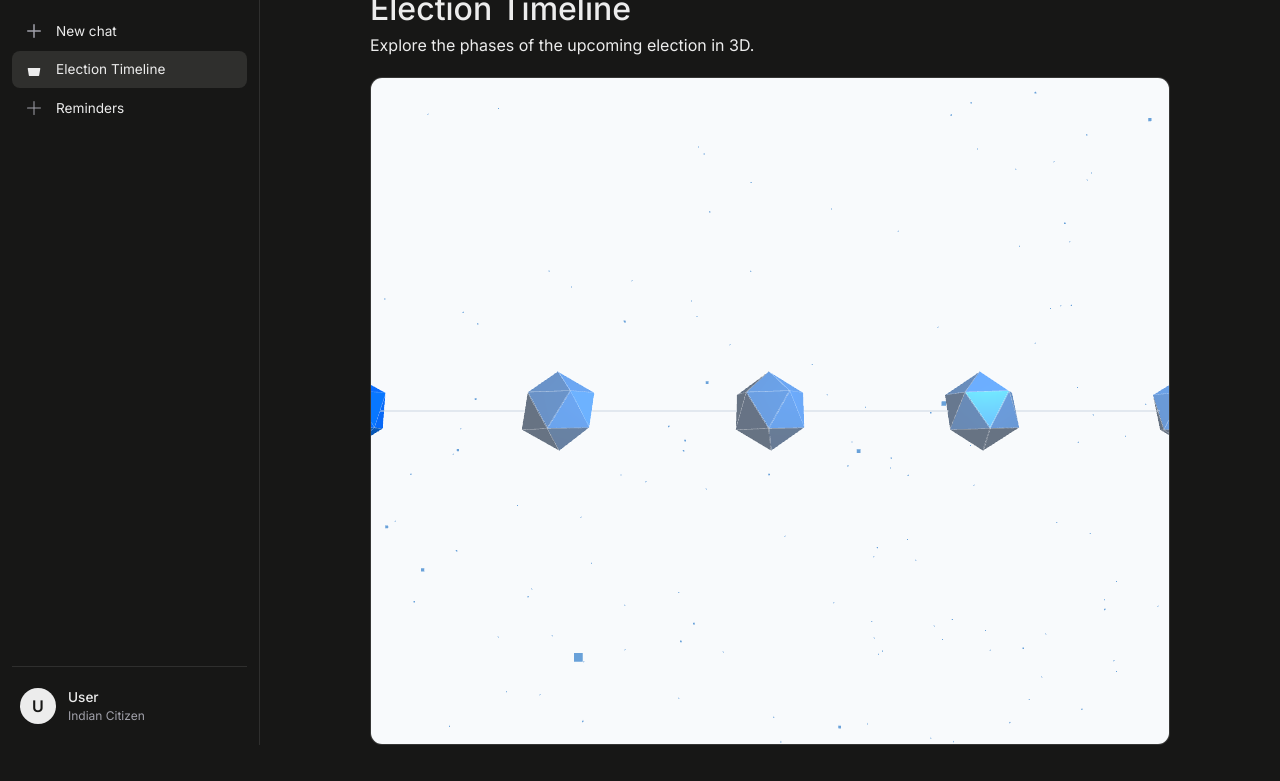
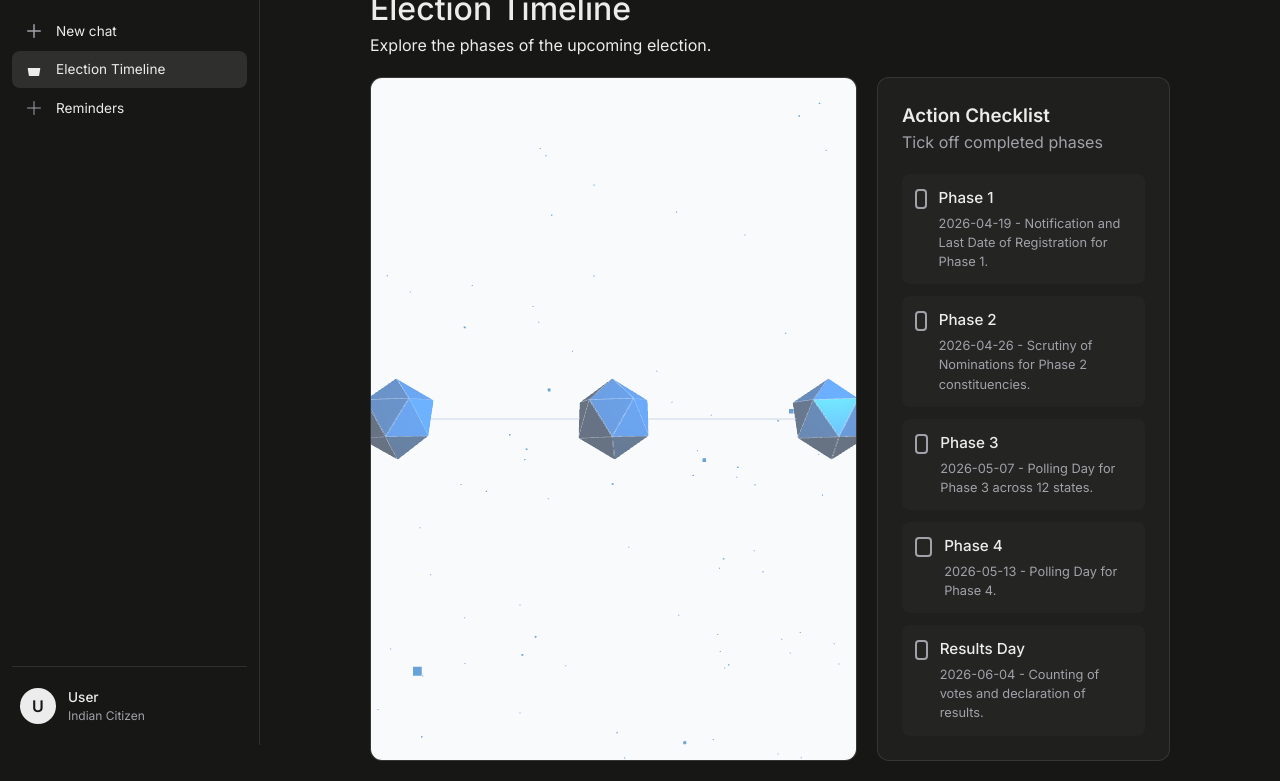
Before and after one commit to madhesh60/PromptWars_ElectionAssistant, a plain HTML site: page frontend/index.html in a window 1280 px wide. Both pictures are taken after a click on the link "Election Timeline". Shown: the part 55-836 px from the top of the page. Before the commit the page ends 800 px from the top, so only its background shows below. Drawn offline with nearby package versions, Linux system fonts and the light colour scheme; no server answers.

Commit message:
feat: add interactive timeline action checklist with persistent storage

```diff
--- a/frontend/index.html
+++ b/frontend/index.html
@@ -96,13 +96,28 @@
             <div id="view-timeline" class="view-section" style="display: none;">
                 <div class="timeline-header">
                     <h2>Election Timeline</h2>
-                    <p>Explore the phases of the upcoming election in 3D.</p>
+                    <p>Explore the phases of the upcoming election.</p>
                 </div>
-                <div id="three-canvas-container" class="canvas-wrapper"></div>
-                <div id="timeline-details" class="timeline-details hidden">
-                    <h3 id="phase-title"></h3>
-                    <p id="phase-date"></p>
-                    <p id="phase-desc"></p>
+
+                <div class="timeline-layout">
+                    <div class="timeline-visuals">
+                        <div id="three-canvas-container" class="canvas-wrapper"></div>
+                        <div id="timeline-details" class="timeline-details hidden">
+                            <h3 id="phase-title"></h3>
+                            <p id="phase-date"></p>
+                            <p id="phase-desc"></p>
+                        </div>
+                    </div>
+
+                    <div class="timeline-checklist">
+                        <div class="checklist-header">
+                            <h3>Action Checklist</h3>
+                            <p class="subtitle">Tick off completed phases</p>
+                        </div>
+                        <div id="checklist-container" class="checklist-items">
+                            <!-- Populated by JS -->
+                        </div>
+                    </div>
                 </div>
             </div>
 
--- a/frontend/style.css
+++ b/frontend/style.css
@@ -444,4 +444,105 @@ textarea::placeholder {
     .view-section {
         padding: 0 12px;
     }
+
+    .timeline-layout {
+        flex-direction: column;
+    }
 }
+
+/* Timeline Layout Enhancements */
+.timeline-layout {
+    display: flex;
+    gap: 20px;
+    height: 100%;
+    padding-bottom: 20px;
+}
+
+.timeline-visuals {
+    flex: 2;
+    display: flex;
+    flex-direction: column;
+    gap: 20px;
+}
+
+.timeline-checklist {
+    flex: 1;
+    background: var(--bg-surface);
+    border: 1px solid var(--border-light);
+    border-radius: var(--radius-md);
+    padding: 24px;
+    display: flex;
+    flex-direction: column;
+    overflow-y: auto;
+}
+
+.checklist-header {
+    margin-bottom: 20px;
+}
+
+.checklist-items {
+    display: flex;
+    flex-direction: column;
+    gap: 12px;
+}
+
+.checklist-item {
+    display: flex;
+    align-items: flex-start;
+    gap: 12px;
+    padding: 12px;
+    background: var(--bg-input);
+    border-radius: var(--radius-sm);
+    border: 1px solid transparent;
+    transition: var(--transition);
+}
+
+.checklist-item:hover {
+    border-color: var(--border-hover);
+}
+
+.checklist-item input[type="checkbox"] {
+    appearance: none;
+    width: 20px;
+    height: 20px;
+    border: 2px solid var(--text-muted);
+    border-radius: 4px;
+    outline: none;
+    cursor: pointer;
+    position: relative;
+    margin-top: 2px;
+}
+
+.checklist-item input[type="checkbox"]:checked {
+    background: var(--accent-blue);
+    border-color: var(--accent-blue);
+}
+
+.checklist-item input[type="checkbox"]:checked::after {
+    content: '';
+    position: absolute;
+    left: 5px;
+    top: 2px;
+    width: 5px;
+    height: 10px;
+    border: solid white;
+    border-width: 0 2px 2px 0;
+    transform: rotate(45deg);
+}
+
+.checklist-info h4 {
+    font-size: 0.95rem;
+    font-weight: 500;
+    margin-bottom: 4px;
+    transition: var(--transition);
+}
+
+.checklist-item.completed .checklist-info h4 {
+    text-decoration: line-through;
+    color: var(--text-muted);
+}
+
+.checklist-info p {
+    font-size: 0.8rem;
+    color: var(--text-muted);
+}
--- a/frontend/timeline/three_timeline.js
+++ b/frontend/timeline/three_timeline.js
@@ -72,6 +72,9 @@ window.TimelineRenderer = (function() {
         // Build Timeline
         buildTimelineObjects();
 
+        // Render Checklist UI
+        renderChecklist();
+
         // Event Listeners
         window.addEventListener('resize', onWindowResize);
         container.addEventListener('mousemove', onMouseMove);
@@ -92,6 +95,41 @@ window.TimelineRenderer = (function() {
                 });
             });
         }
+    }
+
+    function renderChecklist() {
+        const checklistContainer = document.getElementById('checklist-container');
+        if (!checklistContainer || !electionDataRef) return;
+
+        checklistContainer.innerHTML = '';
+
+        electionDataRef.forEach(event => {
+            const itemId = 'chk-' + event.id;
+            const savedState = localStorage.getItem(itemId) === 'true';
+
+            const itemDiv = document.createElement('div');
+            itemDiv.className = 'checklist-item' + (savedState ? ' completed' : '');
+
+            itemDiv.innerHTML = `
+                <input type="checkbox" id="${itemId}" ${savedState ? 'checked' : ''}>
+                <div class="checklist-info">
+                    <h4>${event.phase}</h4>
+                    <p>${event.date} - ${event.description}</p>
+                </div>
+            `;
+
+            const checkbox = itemDiv.querySelector('input');
+            checkbox.addEventListener('change', (e) => {
+                localStorage.setItem(itemId, e.target.checked);
+                if (e.target.checked) {
+                    itemDiv.classList.add('completed');
+                } else {
+                    itemDiv.classList.remove('completed');
+                }
+            });
+
+            checklistContainer.appendChild(itemDiv);
+        });
     }
 
     function buildTimelineObjects() {
```
Also changed, not shown: 2 other files.
